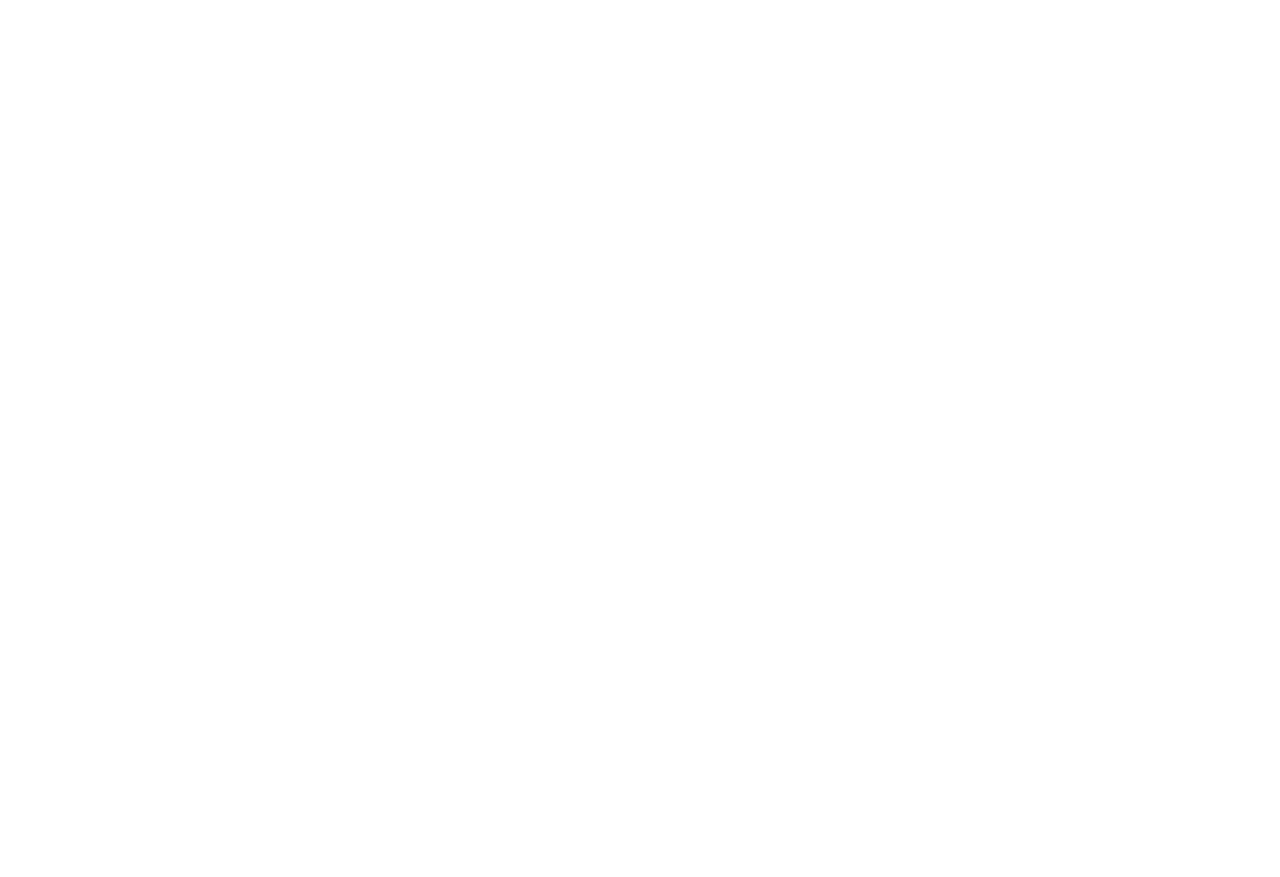
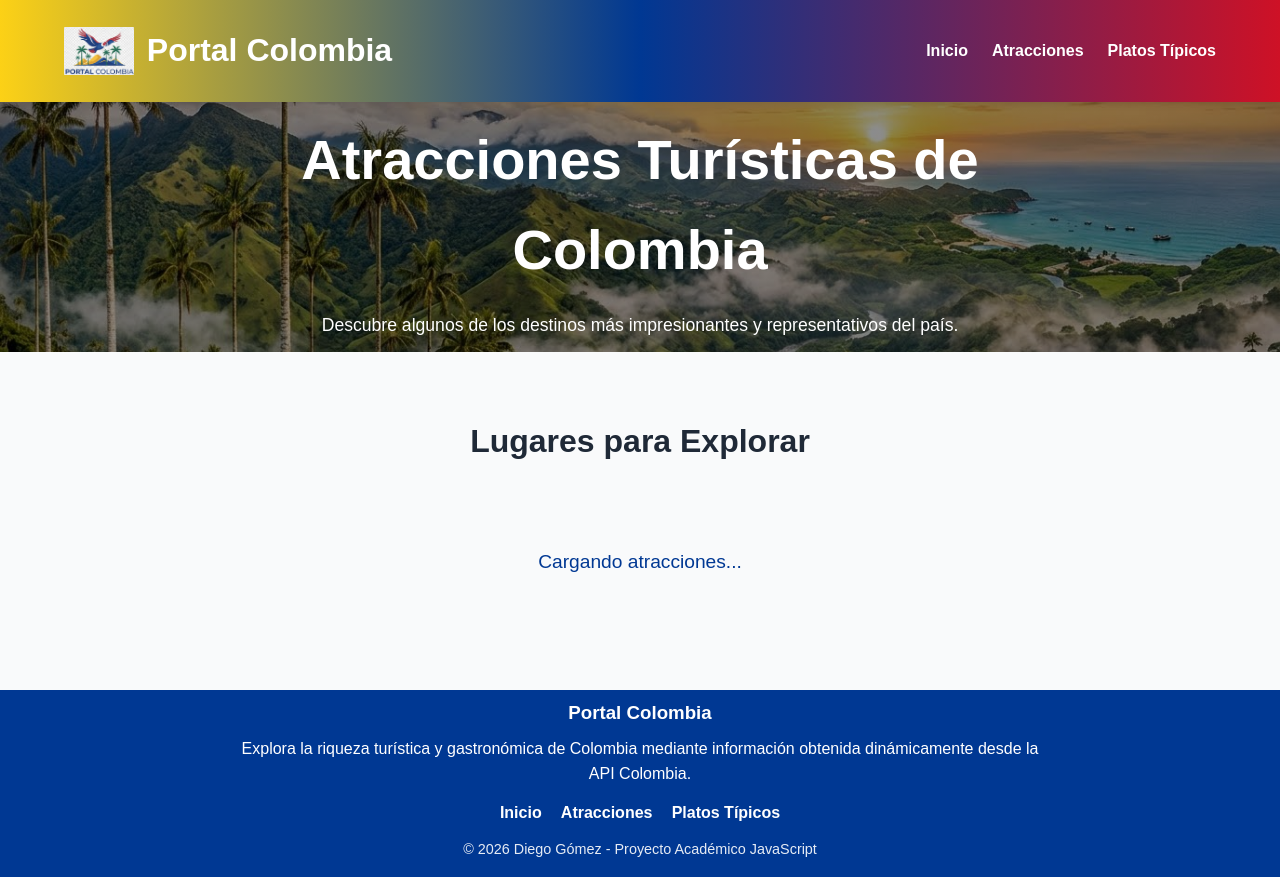
Before and after one commit to Diego-Gomez-Vi/diego-gomez-api-colombia, a plain HTML site: page atracciones.html in a window 1280 px wide. Before the commit the page ends 800 px from the top, so only its background shows below. Drawn offline with Linux system fonts and the light colour scheme.

Commit message:
feat: :construction: Se elabora la estructura de la pagina de atracciones
Se escribe el codigo HTML de la pagina de atracciones y se ajustan cambios minimos de CSS

```diff
--- a/atracciones.html
+++ b/atracciones.html
@@ -0,0 +1,123 @@
+<!DOCTYPE html>
+<html lang="es">
+<head>
+    <meta charset="UTF-8">
+    <meta name="viewport" content="width=device-width, initial-scale=1.0">
+    <title>Atracciones Turísticas | Portal Colombia</title>
+
+    <link rel="stylesheet" href="./css/main.css">
+    <link rel="stylesheet" href="./css/layout.css">
+    <link rel="stylesheet" href="./css/components.css">
+</head>
+<body>
+
+    <!-- HEADER -->
+    <header class="header">
+        <div class="container">
+
+            <div class="logo-container">
+                <img
+                    src="./img/logo-colombia.jpg"
+                    alt="Logo Portal Colombia"
+                >
+
+                <h1>Portal Colombia</h1>
+            </div>
+
+            <nav>
+                <ul class="nav-links">
+                    <li><a href="index.html">Inicio</a></li>
+                    <li><a href="atracciones.html" class="active">Atracciones</a></li>
+                    <li><a href="platos.html">Platos Típicos</a></li>
+                </ul>
+            </nav>
+
+        </div>
+    </header>
+
+    <!-- HERO -->
+    <section class="hero atracciones-hero">
+        <div class="container">
+
+            <h2>Atracciones Turísticas de Colombia</h2>
+
+            <p>
+                Descubre algunos de los destinos más
+                impresionantes y representativos del país.
+            </p>
+
+        </div>
+    </section>
+
+    <!-- CONTENIDO -->
+    <main>
+
+        <section class="attractions-section">
+
+            <div class="container">
+
+                <h2 class="section-title">
+                    Lugares para Explorar
+                </h2>
+
+                <!-- Mensaje de carga -->
+                <div
+                    id="loading"
+                    class="loading-message"
+                >
+                    Cargando atracciones...
+                </div>
+
+                <!-- Mensaje de error -->
+                <div
+                    id="error"
+                    class="error-message"
+                    style="display: none;"
+                >
+                    Error al cargar las atracciones.
+                </div>
+
+                <!-- Cards generadas por JS -->
+                <div
+                    id="attractions-container"
+                    class="cards-grid"
+                >
+                </div>
+
+            </div>
+
+        </section>
+
+    </main>
+
+    <!-- FOOTER -->
+    <footer class="footer">
+
+        <div class="container">
+
+            <h3>Portal Colombia</h3>
+
+            <p>
+                Explora la riqueza turística y gastronómica
+                de Colombia mediante información obtenida
+                dinámicamente desde la API Colombia.
+            </p>
+
+            <div class="footer-links">
+                <a href="index.html">Inicio</a>
+                <a href="atracciones.html">Atracciones</a>
+                <a href="platos.html">Platos Típicos</a>
+            </div>
+
+            <p class="footer-copy">
+                © 2026 Diego Gómez - Proyecto Académico JavaScript
+            </p>
+
+        </div>
+
+    </footer>
+
+    <script src="./js/atracciones.js"></script>
+
+</body>
+</html>
--- a/css/layout.css
+++ b/css/layout.css
@@ -96,11 +96,15 @@
 
     text-align: center;
 
-    min-height: 200px;
+    height: 250px;
 
     display: flex;
     align-items: center;
     justify-content: center;
+}
+
+.atracciones-hero {
+    height: 250px;
 }
 
 .hero .container {
@@ -203,7 +207,7 @@
 @media (min-width: 1024px) {
 
     .hero {
-        padding: 6rem 0;
+        padding: 0;
     }
 
     .hero h2 {
```
